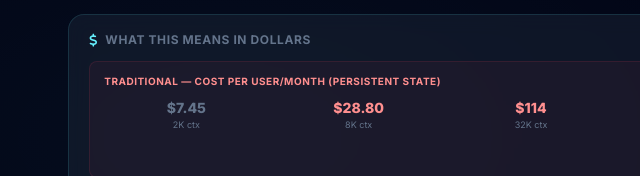
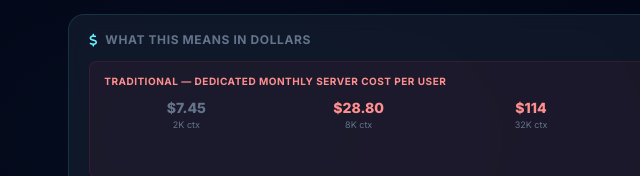
Before and after one commit to madushaperera-gif/Kalpana-Ai, a website: page Kalpana_VC_deck_v3.html in a window 1280 px wide. Shown: the part 1304-1480 px from the top of the page, 33-673 px from the left. Drawn offline with Linux system fonts and the light colour scheme.

Commit message:
fix(deck): rephrase cost label to clarify dedicated monthly server cost

```diff
--- a/Kalpana_VC_deck_v3.html
+++ b/Kalpana_VC_deck_v3.html
@@ -503,7 +503,7 @@
             <div style="display: flex; gap: 12px;">
                 <!-- Traditional cost -->
                 <div style="flex: 1; padding: 12px 14px; background: rgba(244,63,94,0.05); border-radius: 8px; border: 1px solid rgba(244,63,94,0.12);">
-                    <div style="font-size: 10px; color: var(--accent-rose); font-weight: 700; text-transform: uppercase; letter-spacing: 0.05em; margin-bottom: 8px;">Traditional — cost per user/month (persistent state)</div>
+                    <div style="font-size: 10px; color: var(--accent-rose); font-weight: 700; text-transform: uppercase; letter-spacing: 0.05em; margin-bottom: 8px;">Traditional — Dedicated Monthly Server Cost Per User</div>
                     <div style="display: flex; gap: 8px; flex-wrap: wrap;">
                         <div style="text-align: center; flex: 1; min-width: 50px;">
                             <div style="font-size: 14px; font-weight: 800; color: var(--text-muted);">$7.45</div>
```
